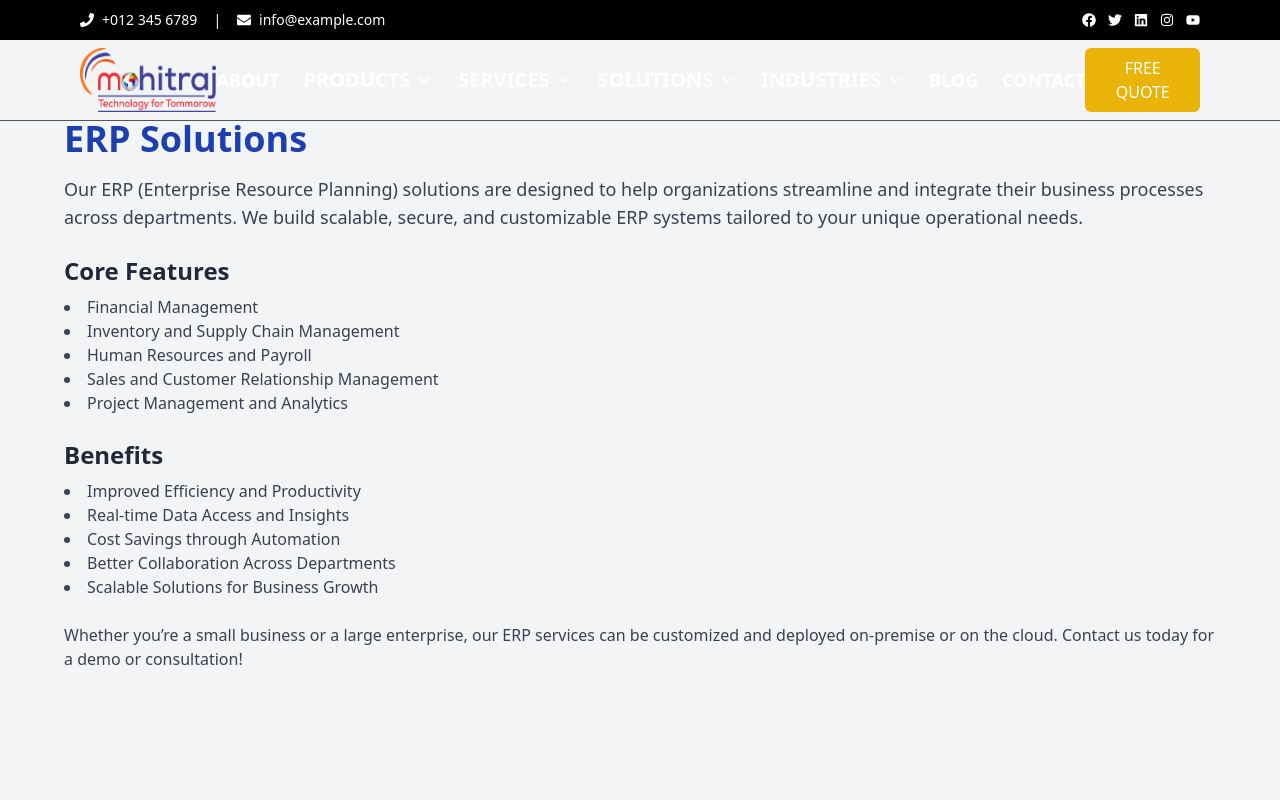
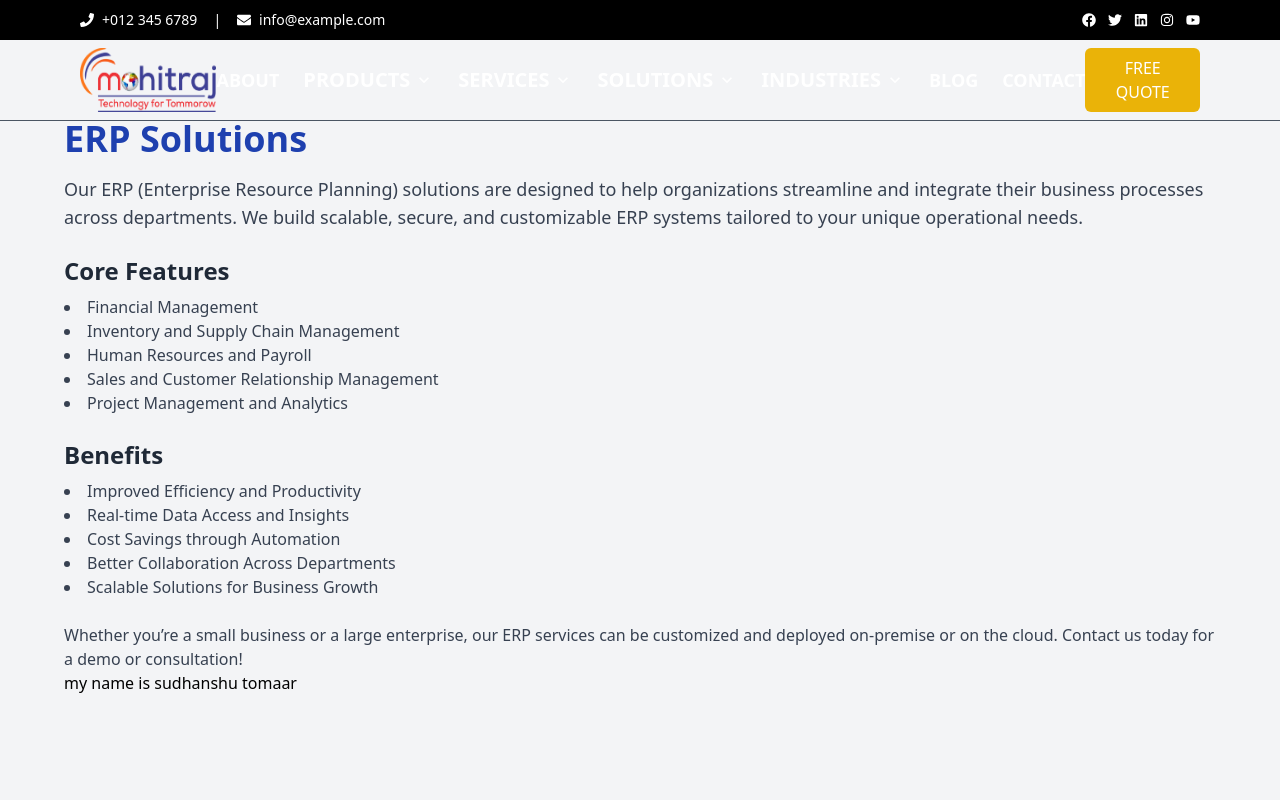
Before and after one commit to sudhanshu7037/Mohit-Raj-Research-Technology, a React (Vite) app in the folder frontend/: page /erpSolutions in a window 1280 px wide. Shown: the top 800 px of the page. Built offline with nearby package versions, Linux system fonts and the light colour scheme.

Commit message:
Updated website code

```diff
--- a/frontend/src/pages/ErpSolution.jsx
+++ b/frontend/src/pages/ErpSolution.jsx
@@ -30,6 +30,8 @@ const ErpSolutions = () => {
       <p className="text-gray-700">
         Whether you’re a small business or a large enterprise, our ERP services can be customized and deployed on-premise or on the cloud. Contact us today for a demo or consultation!
       </p>
+      <p>my name is sudhanshu tomaar</p>
+
     </div>
   );
 };
```
